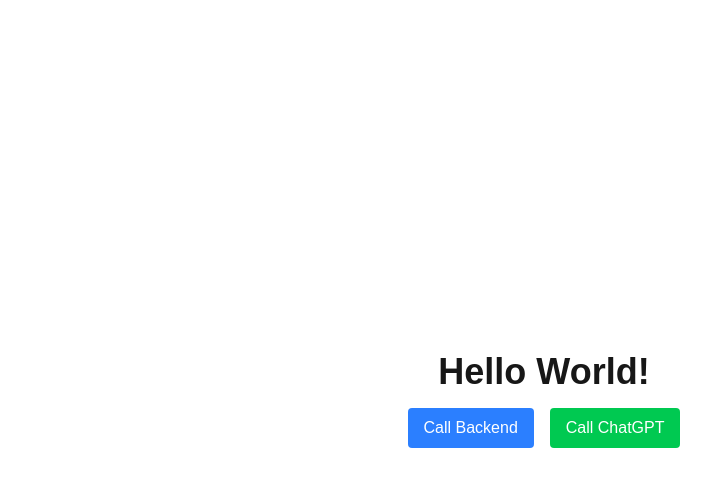
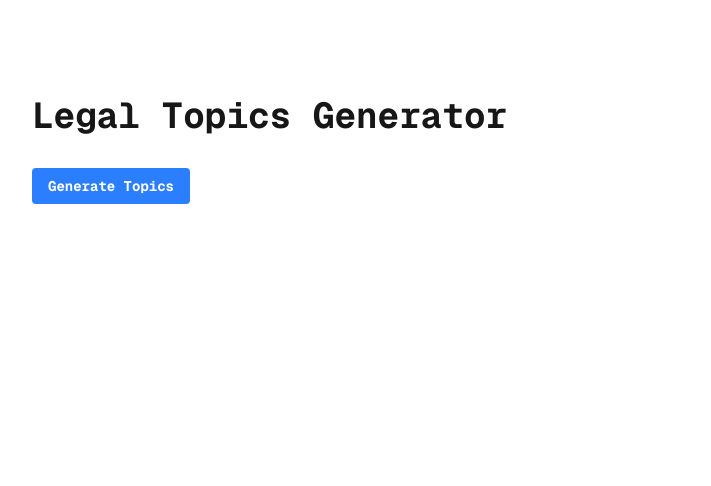
Before and after one commit to dgszabo/gc-project, a Next.js app: page / in a window 1280 px wide. Shown: the top 486 px of the page, without its empty margins (96-807 px from the left). Built offline with nearby package versions, Linux system fonts and the light colour scheme.

Commit message:
updated to server-side actions and anthroppic

```diff
--- a/package.json
+++ b/package.json
@@ -9,6 +9,8 @@
     "lint": "next lint"
   },
   "dependencies": {
+    "@ai-sdk/anthropic": "^1.2.9",
+    "ai": "^4.3.5",
     "next": "15.3.0",
     "openai": "^4.93.0",
     "react": "^19.0.0",
--- /dev/null
+++ b/src/app/actions/anthropic.ts
@@ -0,0 +1,16 @@
+'use server';
+
+import { generateObject } from 'ai';
+import { anthropic } from '@ai-sdk/anthropic'
+import { topicsResponseSchema } from '@/lib/schemas';
+
+export async function generateTopics(prompt: string) {
+  const { object } = await generateObject({
+    model: anthropic('claude-3-5-sonnet-20241022'),
+    maxTokens: 1000,
+    schema: topicsResponseSchema,
+    prompt
+  });
+
+  return object;
+}
--- /dev/null
+++ b/src/app/actions/openai.ts
@@ -0,0 +1,29 @@
+'use server';
+
+import { generateObject } from 'ai';
+import { z } from 'zod';
+import { anthropic } from '@ai-sdk/anthropic'
+
+export async function generateTopics(prompt: string) {
+  const { object } = await generateObject({
+    model: anthropic('claude-3-5-sonnet-20241022'),
+    maxTokens: 1000,
+    schema: z.object({
+      topics: z.array(
+        z.object({
+          title: z.string().describe('Title of the topic'),
+          description: z.string().min(10).describe('Detailed description of the topic')
+        })
+      ).min(1)
+    }),
+    prompt
+  });
+
+  // Return only the serializable data
+  return {
+    topics: object.topics.map(topic => ({
+      title: topic.title,
+      description: topic.description
+    }))
+  };
+}
--- a/src/app/page.tsx
+++ b/src/app/page.tsx
@@ -1,48 +1,22 @@
 'use client';
 
 import { useState } from 'react';
-import { TopicsResponse } from '@/lib/schemas';
+import { generateTopics } from '@/app/actions/anthropic';
 
 export default function Home() {
-  const [response, setResponse] = useState<string>('');
-  const [chatResponse, setChatResponse] = useState<TopicsResponse | null>(null);
+  const [chatResponse, setChatResponse] = useState<any>(null);
   const [error, setError] = useState<string | null>(null);
+  const [isLoading, setIsLoading] = useState(false);
 
-  const callBackend = async () => {
+  const handleGenerate = async () => {
     try {
-      const res = await fetch('/api/hello', {
-        method: 'POST',
-        headers: {
-          'Content-Type': 'application/json',
-        },
-        body: JSON.stringify({ test: 'test' })
-      });
-      const data = await res.json();
-      setResponse(data.message);
-    } catch (error) {
-      setResponse('Error calling backend');
-    }
-  };
+      setIsLoading(true);
+      setError(null);
 
-  const callChatGPT = async () => {
-    try {
-      setError(null);
-      const res = await fetch('/api/openai', {
-        method: 'POST',
-        headers: {
-          'Content-Type': 'application/json',
-        },
-        body: JSON.stringify({
-          prompt: "List 3 important topics an inhouse legal council would sicuss with their AI legal assistant and explain them in detail about privacy law relavant for the company."
-        })
-      });
+      const data = await generateTopics(
+        "List 3 important topics an inhouse legal council would discuss with their AI legal assistant and explain them in detail about privacy law relevant for the company."
+      );
 
-      if (!res.ok) {
-        const errorData = await res.json();
-        throw new Error(errorData.error || 'Failed to fetch data');
-      }
-
-      const data = await res.json();
       console.log('Received data:', data); // Debug log
 
       if (!data.topics) {
@@ -50,51 +24,47 @@ export default function Home() {
       }
 
       setChatResponse(data);
-    } catch (error) {
-      console.error('Error:', error);
-      setError(error instanceof Error ? error.message : 'An error occurred');
-      setChatResponse(null);
+    } catch (err) {
+      console.error('Error:', err);
+      setError(err instanceof Error ? err.message : 'An error occurred');
+    } finally {
+      setIsLoading(false);
     }
   };
 
   return (
-    <div className="min-h-screen flex flex-col items-center justify-center gap-4 p-4">
-      <h1 className="text-4xl font-bold">Hello World!</h1>
-      <div className="flex gap-4">
+    <main className="flex min-h-screen flex-col items-center justify-between p-24">
+      <div className="z-10 max-w-5xl w-full items-center justify-between font-mono text-sm">
+        <h1 className="text-4xl font-bold mb-8">Legal Topics Generator</h1>
+
         <button
-          onClick={callBackend}
-          className="px-4 py-2 bg-blue-500 text-white rounded hover:bg-blue-600 transition-colors"
+          onClick={handleGenerate}
+          disabled={isLoading}
+          className="bg-blue-500 hover:bg-blue-700 text-white font-bold py-2 px-4 rounded disabled:opacity-50"
         >
-          Call Backend
+          {isLoading ? 'Generating...' : 'Generate Topics'}
         </button>
-        <button
-          onClick={callChatGPT}
-          className="px-4 py-2 bg-green-500 text-white rounded hover:bg-green-600 transition-colors"
-        >
-          Call ChatGPT
-        </button>
-      </div>
-      {response && (
-        <p className="text-lg mt-4">Backend says: {response}</p>
-      )}
+
         {error && (
           <div className="mt-4 p-4 bg-red-100 text-red-700 rounded">
-          Error: {error}
+            {error}
           </div>
         )}
-      {chatResponse?.topics && (
-        <div className="mt-4 p-4 bg-gray-100 text-black rounded max-w-2xl w-full">
-          <h2 className="text-xl font-bold mb-2">Topics</h2>
+
+        {chatResponse && (
+          <div className="mt-8">
+            <h2 className="text-2xl font-semibold mb-4">Generated Topics</h2>
             <div className="space-y-4">
-            {chatResponse.topics.map((topic, index) => (
-              <div key={index} className="p-4 bg-white rounded shadow">
-                <h3 className="text-lg font-semibold">{topic.topic}</h3>
-                <p className="mb-2">{topic.description}</p>
+              {chatResponse.topics.map((topic: any, index: number) => (
+                <div key={index} className="p-4 bg-gray-50 rounded-lg text-gray-600">
+                  <h3 className="text-xl font-medium">{topic.title}</h3>
+                  <p className="mt-2">{topic.description}</p>
                 </div>
               ))}
             </div>
           </div>
         )}
       </div>
+    </main>
   );
 }
--- a/src/lib/schemas.ts
+++ b/src/lib/schemas.ts
@@ -2,7 +2,7 @@ import { z } from 'zod';
 
 // Define the schema for a single topic
 export const topicSchema = z.object({
-  topic: z.string().min(1, "Topic cannot be empty"),
+  title: z.string().min(1, "Title of the topic cannot be empty"),
   description: z.string().min(10, "Description must be at least 10 characters"),
 });
 
```
Also changed, not shown: 1 other file (tests, documents, lock files or other folders). Lines whose indentation alone changed are shown as unchanged.
